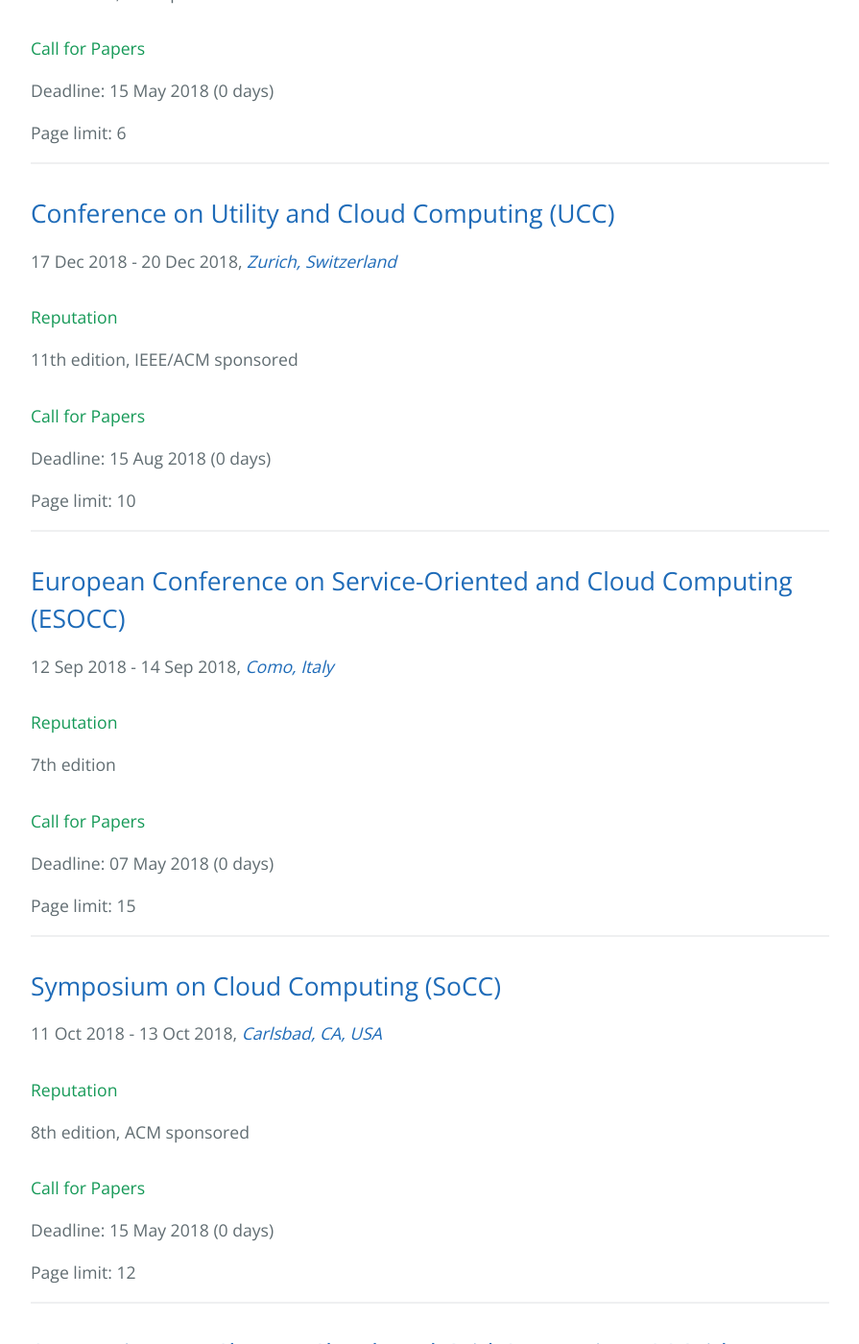
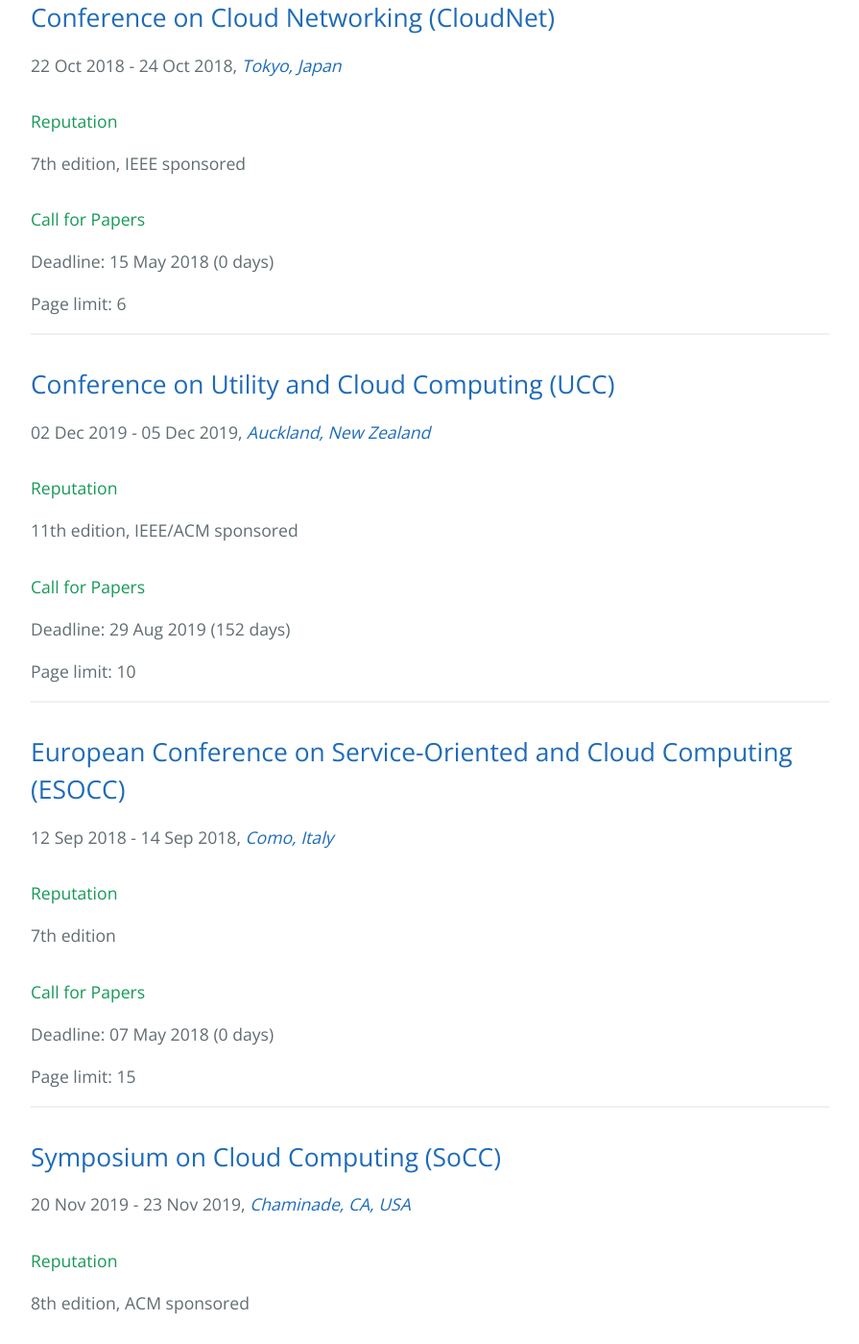
Before and after one commit to stefan-kolb/cloud-conferences, a Jekyll site: the page built from index.html, in a window 1280 px wide and 1400 px high, scrolled down 2546 px. Shown: the whole window at 96% size, without its empty margins (192-1087 px from the left). Built offline with Jekyll 4.4.1, drawn with Linux system fonts in a browser that asks for light colours; nearby versions of some CDN libraries; some of the changed text lies outside the part shown.

Commit message:
updates on conferences : UCC, C&TC, SoCC

```diff
--- a/_data/conferences.yml
+++ b/_data/conferences.yml
@@ -74,11 +74,11 @@
 
 - name: Symposium on Cloud Computing
   abbrv: SoCC
-  url: http://acmsocc.github.io/2018/
+  url: http://acmsocc.github.io/2019/
   edition: 8
-  deadline: "2018-05-15"
-  date_from: "2018-10-11"
-  date_to: "2018-10-13"
+  deadline: "2019-06-03"
+  date_from: "2019-11-20"
+  date_to: "2019-11-23"
   organization: ACM
   acceptance:
     - 2015: 22
@@ -86,18 +86,18 @@
     - 2012: 15
     - 2011: 17
     - 2010: 19
-  location: "Carlsbad, CA, USA"
+  location: "Chaminade, CA, USA"
   page_limit: 12
 
 - name: Conference on Utility and Cloud Computing
   abbrv: UCC
   edition: 11
   url: http://ucc-conference.org/
-  deadline: "2018-08-15"
-  date_from: "2018-12-17"
-  date_to: "2018-12-20"
+  deadline: "2019-08-29"
+  date_from: "2019-12-2"
+  date_to: "2019-12-5"
   organization: IEEE/ACM
-  location: Zurich, Switzerland
+  location: Auckland, New Zealand
   page_limit: 10
   acceptance:
     - 2018: 20.5
@@ -148,10 +148,10 @@
 
 - name: Symposium on Secure Virtual Infrastructures – Cloud and Trusted Computing
   abbrv: C&TC
-  url: http://www.otmconferences.org/index.php/conferences/ctc-2018
+  url: http://www.otmconferences.org/index.php/conferences/ctc-2019
   edition: 8
-  deadline: "2018-07-10"
-  date_from: "2018-10-22"
-  date_to: "2018-10-23"
-  location: "Valletta, Malta"
+  deadline: "2019-07-15"
+  date_from: "2019-10-21"
+  date_to: "2019-10-22"
+  location: "Rhodes, Greece"
   page_limit: 18
```
